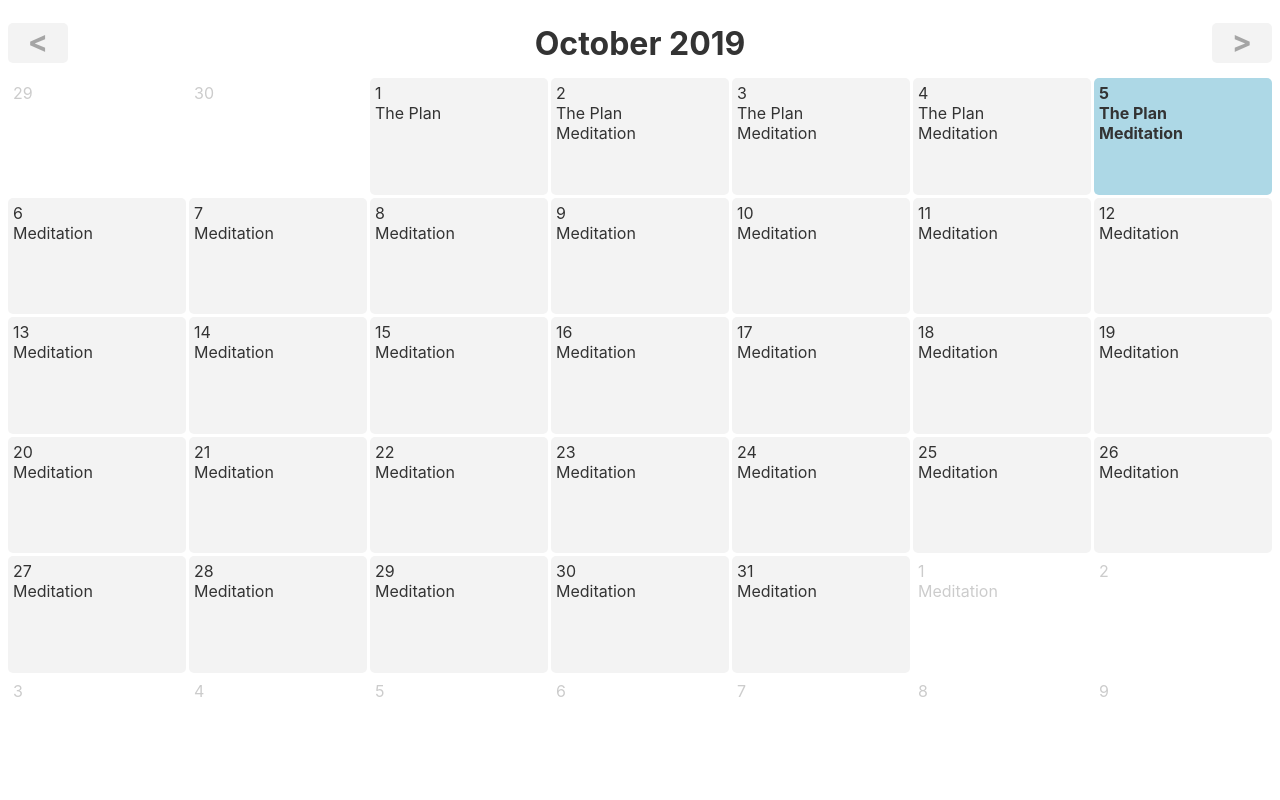
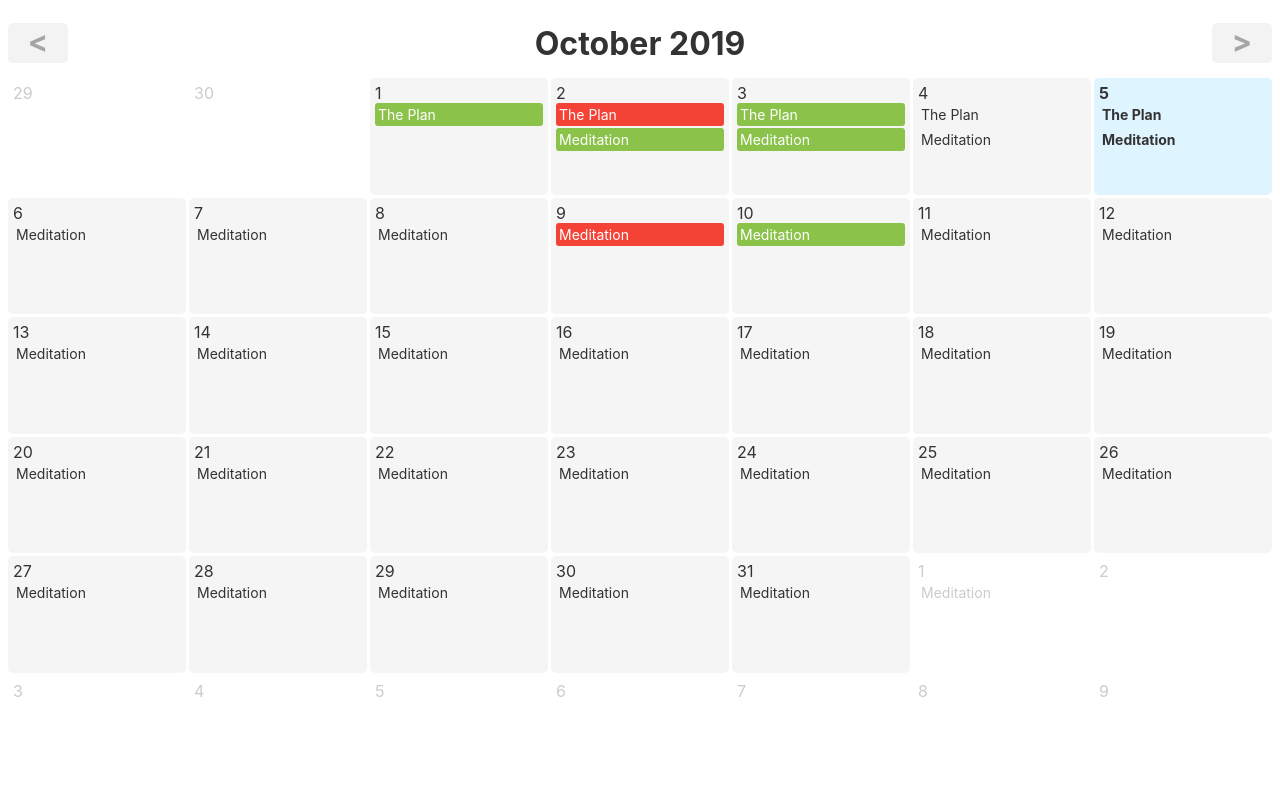
Before and after one commit to pooriajr/hh-svelte, a Svelte app: page / in a window 1280 px wide. Shown: the top 800 px of the page. Built offline with nearby package versions, Linux system fonts and the light colour scheme.

Commit message:
improved read for records

```diff
--- a/src/App.svelte
+++ b/src/App.svelte
@@ -10,7 +10,8 @@
     subMonths,
     areIntervalsOverlapping,
     isWithinInterval,
-    startOfDay
+    startOfDay,
+    lightFormat
   } from 'date-fns'
 
   import uuid from 'uuid'
@@ -56,6 +57,15 @@
       return Object.assign(day, { habits: habitsForThisDay })
     })
 
+    //6. add records for every day
+    dayArray = dayArray.map(day => {
+      let newHabits = day.habits.map(habit => {
+        let recordId = habit.id + '-' + lightFormat(day.date, 'yyyy-MM-dd')
+        return Object.assign({}, habit, {recordId})
+      })
+      return Object.assign({}, day, {habits: newHabits})
+    })
+
     return dayArray
   }
 
@@ -67,7 +77,7 @@
     displayDate = subMonths(displayDate, 1)
   }
 
-  $: dayArray = generateDayArray(displayDate, habitData)
+  $: dayArray = generateDayArray(displayDate, habitData, recordData)
 
   let monthNames = [
     'January',
@@ -128,6 +138,19 @@
       delete habitData[id]
     }
   }
+
+  // RECORD CRUD ----------------------------------------------------------------------------
+
+  let recordData = {
+    '123-2019-10-01': true,
+    '123-2019-10-02': false,
+    '123-2019-10-03': true,
+    '234-2019-10-02': true,
+    '234-2019-10-03': true,
+    '234-2019-10-09': false,
+    '234-2019-10-10': true,
+  }
+
 </script>
 
 
@@ -144,7 +167,7 @@
   {#each dayArray as day}
   <div class="cell" class:other-month="{!isSameMonth(day.date, displayDate)}" class:today="{isSameDay(day.date,today)}">
     {day.date.getDate()} {#each day.habits as habit}
-    <div>
+    <div class="cell-habit" class:success="{recordData[habit.recordId] === true}" class:failure="{recordData[habit.recordId] === false}">
       {habit.title}
     </div>
     {/each}
@@ -201,7 +224,7 @@
   .cell {
     padding: 5px;
     border-radius: 5px;
-    background: #f3f3f3;
+    background: #f5f5f5;
   }
 
   .habit {
@@ -209,8 +232,25 @@
     align-items: center;
   }
 
+  .cell-habit{
+    padding: 3px;
+    border-radius: 3px;
+    margin-bottom: 2px;
+    font-size: 14px;
+  }
+
+  .cell-habit.success {
+    background: #8bc34a;
+    color: white;
+  }
+
+  .cell-habit.failure {
+    background: #f44336;
+    color: white;
+  }
+
   .today {
-    background: lightblue;
+    background: #def4ff;
     font-weight: bold;
   }
 
```
